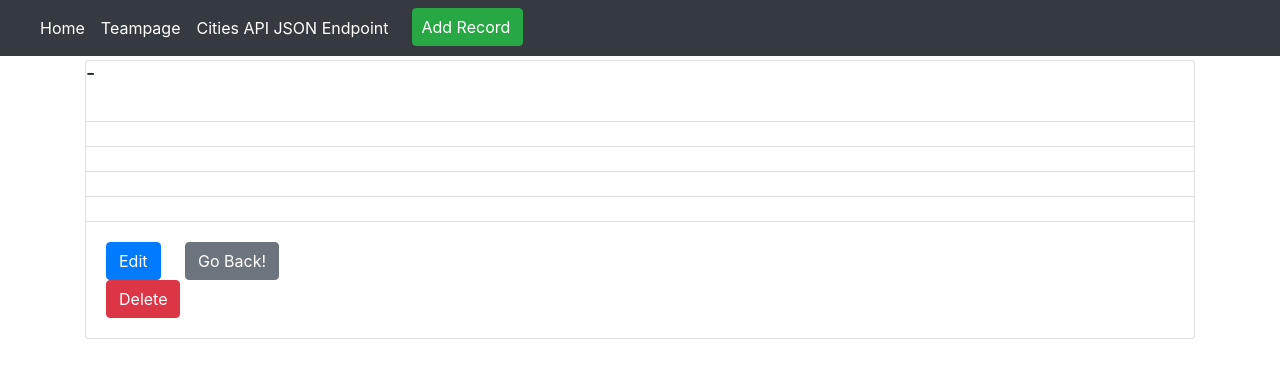
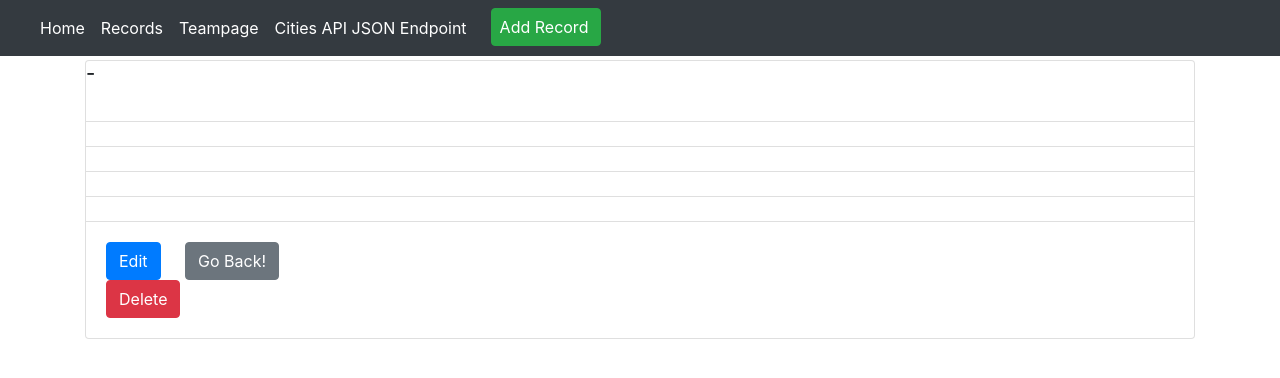
Before and after one commit to mjdroz/IS601-FinalWebApp-TeamProject, a Flask app: page /view/1 in a window 1280 px wide. Shown: the top 378 px of the page. Run offline with Flask 2, Linux system fonts and the light colour scheme; data comes from the database, SQL or seed files in the repository; some libraries are stand-ins or nearby versions.

Commit message:
Task: Reworked links for the homepage.

```diff
--- a/app/app.py
+++ b/app/app.py
@@ -93,7 +93,7 @@
     %s, t.fldAbbreviation = %s, t.fldCapitalStatus = %s, t.fldPopulation = %s WHERE t.id = %s """
     cursor.execute(sql_update_query, inputData)
     mysql.get_db().commit()
-    return redirect("/home", code=302)
+    return redirect("/records", code=302)
 
 @app.route('/cities/new', methods=['GET'])
 def form_insert_get():
@@ -109,7 +109,7 @@
     sql_insert_query = """INSERT INTO tblCitiesImport (fldName,fldLat,fldLong,fldCountry,fldAbbreviation,fldCapitalStatus,fldPopulation) VALUES (%s,%s, %s,%s, %s,%s, %s)"""
     cursor.execute(sql_insert_query, inputData)
     mysql.get_db().commit()
-    return redirect("/home", code=302)
+    return redirect("/records", code=302)
 
 
 @app.route('/delete/<int:city_id>', methods=['POST'])
@@ -118,7 +118,7 @@
     sql_delete_query = """DELETE FROM tblCitiesImport WHERE id = %s """
     cursor.execute(sql_delete_query, city_id)
     mysql.get_db().commit()
-    return redirect("/home", code=302)
+    return redirect("/records", code=302)
 
 
 
--- a/app/templates/layout.html
+++ b/app/templates/layout.html
@@ -12,9 +12,9 @@
     <link crossorigin="anonymous" href="https://stackpath.bootstrapcdn.com/bootstrap/4.4.1/css/bootstrap.min.css"
           integrity="sha384-Vkoo8x4CGsO3+Hhxv8T/Q5PaXtkKtu6ug5TOeNV6gBiFeWPGFN9MuhOf23Q9Ifjh" rel="stylesheet">
 {% if user %}
-    <title>Welcome to {{ user.username }}'s site</title>
+    <title>Welcome {{ user.username }}</title>
     {% else %}
-    <title>Welcome to My Site!</title>
+    <title>Welcome to our Site!</title>
     {% endif %}
 </head>
  <body>
@@ -22,8 +22,8 @@
 
 
 <nav class="navbar navbar-expand-lg navbar-dark bg-dark mb-1">
-  <a class="navbar-brand" href="#">{% if user %}{{ user.username }}'s Homepage{% else %}
-    <title>Welcome to My Homepage</title>
+  <a class="navbar-brand" href="/home">{% if user %}Welcome {{ user.username }}{% else %}
+    <title>Welcome to our Homepage</title>
     {% endif %}</a>
   <button aria-controls="navbarNavDropdown" aria-expanded="false" aria-label="Toggle navigation" class="navbar-toggler" data-target="#navbarNavDropdown" data-toggle="collapse" type="button">
     <span class="navbar-toggler-icon"></span>
@@ -32,6 +32,9 @@
     <ul class="navbar-nav">
         <li class="nav-item active">
             <a class="nav-link" href="/home">Home <span class="sr-only">(current)</span></a>
+        </li>
+        <li class="nav-item active">
+            <a class="nav-link" href="/records">Records <span class="sr-only">(current)</span></a>
         </li>
         <li class="nav-item active">
             <a class="nav-link" href="/teampage">Teampage <span class="sr-only">(current)</span></a>
--- a/app/templates/new.html
+++ b/app/templates/new.html
@@ -41,7 +41,7 @@
     </div>
     <br>
     <button type="submit" class="btn btn-success">Success</button>
-    <a href="/home" class="card-link btn btn-secondary">Go Back!</a>
+    <a href="/records" class="card-link btn btn-secondary">Go Back!</a>
 
 </form>
 
--- a/app/templates/view.html
+++ b/app/templates/view.html
@@ -13,7 +13,7 @@
     </ul>
     <div class="card-body">
         <a href="/edit/{{city.id}}" class="card-link btn btn-primary">Edit</a>
-        <a href="/home" class="card-link btn btn-secondary">Go Back!</a>
+        <a href="/records" class="card-link btn btn-secondary">Go Back!</a>
         <!--Change later (the spacing between the buttons-->
         <form action="/delete/{{city.id}}" method="post"><button type="submit" class="btn btn-danger">Delete</button></form>
     </div>
```
